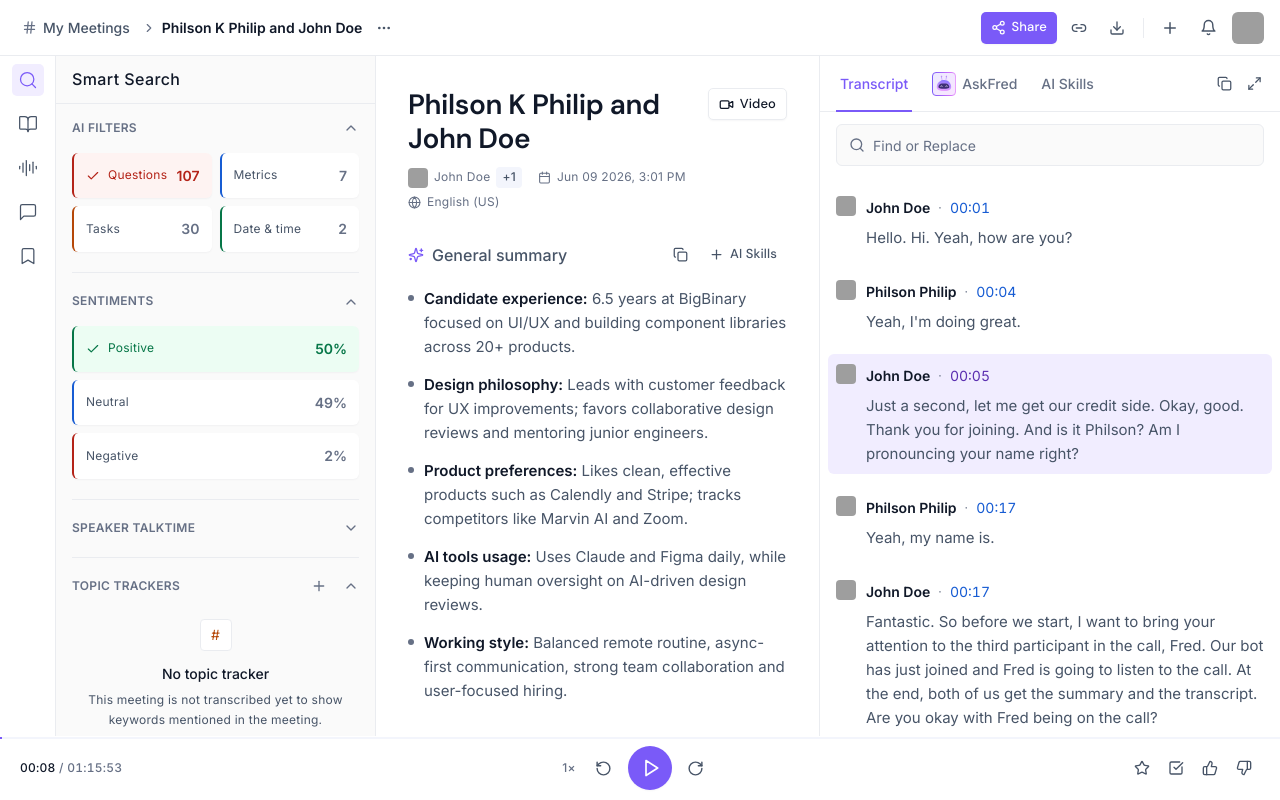
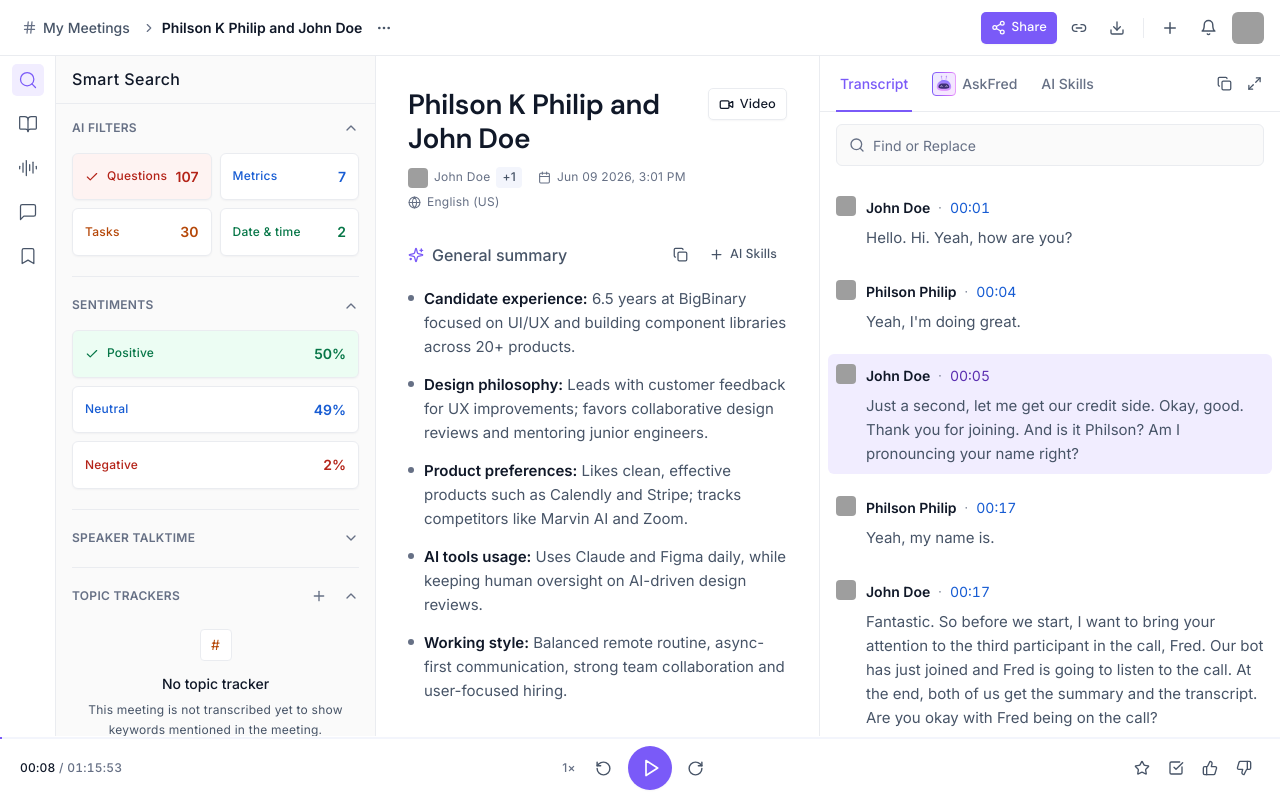
Before and after one commit to philson-philip/fireflies.ai, a React (Vite) app: page / in a window 1280 px wide. Both pictures are taken after a click on the button 27 px from the left and 80 px from the top of the page. Built offline with nearby package versions, Linux system fonts and the light colour scheme; grey boxes are pictures that could not be loaded.

Commit message:
feat: add variant support to IconButton and implement delete action for bookmarks while updating overview UI styles

```diff
--- a/src/components/meeting/CommandPanel/views/BookmarksView.jsx
+++ b/src/components/meeting/CommandPanel/views/BookmarksView.jsx
@@ -1,26 +1,32 @@
-import { Star, ThumbsUp, ThumbsDown, CheckSquare } from "lucide-react";
+import { Star, ThumbsUp, ThumbsDown, CheckSquare, Trash2 } from "lucide-react";
 import Card from "../../../ui/Card";
 import Typography from "../../../ui/Typography";
+import IconButton from "../../../ui/IconButton";
 import { cn } from "../../../../lib/utils";
 import { bookmarks } from "../../../../data/meeting";
 
 const BOOKMARK_TONES = {
-  info: { border: "border-l-[2px] border-t-0 border-b-0 border-r-0 !border-info", text: "text-info", Icon: Star },
-  success: { border: "border-l-[2px] border-t-0 border-b-0 border-r-0 !border-success", text: "text-success", Icon: ThumbsUp },
-  danger: { border: "border-l-[2px] border-t-0 border-b-0 border-r-0 !border-danger", text: "text-danger", Icon: ThumbsDown },
-  warning: { border: "border-l-[2px] border-t-0 border-b-0 border-r-0 !border-warning", text: "text-warning", Icon: CheckSquare },
+  info: { text: "text-info", Icon: Star },
+  success: { text: "text-success", Icon: ThumbsUp },
+  danger: { text: "text-danger", Icon: ThumbsDown },
+  warning: { text: "text-warning", Icon: CheckSquare },
 };
 
 const BookmarksView = ({ }) => (
   <div className="flex flex-col gap-4 p-4">
     {bookmarks.map((b) => {
-      const style = BOOKMARK_TONES[b.tone] || { border: "border-l-[2px] border-line", text: "text-ink-secondary", Icon: null };
+      const style = BOOKMARK_TONES[b.tone] || { text: "text-ink-secondary", Icon: null };
       const Icon = style.Icon;
       return (
         <Card
           key={b.id}
-          className={cn("!rounded-xl overflow-hidden flex flex-col gap-3 p-4 bg-surface shadow-subtle border-t border-r border-b border-line", style.border)}
+          className="relative group/bookmark !rounded-xl overflow-hidden flex flex-col gap-3 p-4 bg-surface shadow-subtle"
         >
+          <div className="absolute right-2 top-2 opacity-0 group-hover/bookmark:opacity-100 transition-opacity duration-200 z-10">
+            <IconButton label="Delete bookmark" side="left" variant="danger">
+              <Trash2 size={15} aria-hidden />
+            </IconButton>
+          </div>
           <div className="flex items-center justify-between">
             <div className="flex items-center gap-2">
               {Icon && <Icon size={14} className={style.text} />}
--- a/src/components/meeting/CommandPanel/views/Overview.jsx
+++ b/src/components/meeting/CommandPanel/views/Overview.jsx
@@ -17,13 +17,13 @@ const SELECTED_STYLES = {
   info: "!bg-info-soft !text-info",
 };
 
-const BORDER_STYLES = {
-  neutral: "!border-ink-muted",
-  brand: "!border-brand",
-  success: "!border-success",
-  warning: "!border-warning",
-  danger: "!border-danger",
-  info: "!border-info",
+const TEXT_STYLES = {
+  neutral: "text-ink-secondary",
+  brand: "text-brand-active",
+  success: "text-success",
+  warning: "text-warning",
+  danger: "text-danger",
+  info: "text-info",
 };
 
 const Overview = () => {
@@ -54,9 +54,9 @@ const Overview = () => {
                 interactive
                 aria-pressed={isSelected}
                 className={cn(
-                  "!rounded-md !border-0 !border-l-2 shadow-subtle flex items-center justify-between !p-3 text-left w-full",
+                  "!rounded-md shadow-subtle flex items-center justify-between !p-3 text-left w-full",
                   isSelected ? SELECTED_STYLES[f.tone] : "bg-surface",
-                  BORDER_STYLES[f.tone]
+                  TEXT_STYLES[f.tone]
                 )}
                 onClick={() => toggleFilter(f.label)}
               >
@@ -64,9 +64,9 @@ const Overview = () => {
                   {isSelected && DOT[f.tone] && (
                     <Check size={14} className={DOT[f.tone].replace("bg-", "text-")} />
                   )}
-                  <span className={cn("text-caption", !isSelected && "text-ink-secondary")}>{f.label}</span>
+                  <span className="text-caption font-medium">{f.label}</span>
                 </div>
-                <span className={cn("text-body-sm font-semibold", !isSelected && "text-ink-muted")}>{f.count}</span>
+                <span className="text-body-sm font-semibold">{f.count}</span>
               </Card>
             );
           })}
@@ -85,9 +85,9 @@ const Overview = () => {
                 interactive
                 aria-pressed={isSelected}
                 className={cn(
-                  "!rounded-md !border-0 !border-l-2 shadow-subtle flex items-center justify-between !p-3 text-left w-full",
+                  "!rounded-md shadow-subtle flex items-center justify-between !p-3 text-left w-full",
                   isSelected ? SELECTED_STYLES[s.tone] : "bg-surface",
-                  BORDER_STYLES[s.tone]
+                  TEXT_STYLES[s.tone]
                 )}
                 onClick={() => toggleSentiment(s.label)}
               >
@@ -95,9 +95,9 @@ const Overview = () => {
                   {isSelected && DOT[s.tone] && (
                     <Check size={14} className={DOT[s.tone].replace("bg-", "text-")} />
                   )}
-                  <span className={cn("text-caption", !isSelected && "text-ink-secondary")}>{s.label}</span>
+                  <span className="text-caption font-medium">{s.label}</span>
                 </div>
-                <span className={cn("text-body-sm font-semibold", !isSelected && "text-ink-muted")}>{s.value}%</span>
+                <span className="text-body-sm font-semibold">{s.value}%</span>
               </Card>
             );
           })}
--- a/src/components/ui/IconButton.jsx
+++ b/src/components/ui/IconButton.jsx
@@ -7,15 +7,20 @@ const SIZES = {
   lg: "h-10 w-10 p-2",
 };
 
-const IconButton = ({ label, shortcut, side = "auto", size = "md", active = false, className, children, ...props }) => (
+const VARIANTS = {
+  default: "text-ink-secondary hover:bg-surface-secondary hover:text-ink active:bg-surface-muted",
+  danger: "text-danger bg-danger-soft hover:opacity-80 active:opacity-70",
+};
+
+const IconButton = ({ label, shortcut, side = "auto", size = "md", variant = "default", active = false, className, children, ...props }) => (
   <Tooltip label={label} shortcut={shortcut} side={side}>
     <button
       type="button"
       aria-label={label}
       aria-pressed={active || undefined}
       className={cn(
-        "inline-flex items-center justify-center rounded-[5px] text-ink-secondary transition-colors duration-150 ease-out-soft",
-        "hover:bg-surface-secondary hover:text-ink active:bg-surface-muted",
+        "inline-flex items-center justify-center rounded-[5px] transition-colors duration-150 ease-out-soft",
+        VARIANTS[variant],
         active && "!bg-brand-soft !text-brand hover:!text-brand",
         SIZES[size],
         className
--- a/src/data/meeting.js
+++ b/src/data/meeting.js
@@ -146,7 +146,7 @@ export const comments = [
     author: "Fireflies.ai Notetaker",
     time: "00:31",
     relativeTime: "6 days",
-    content: "Venu Madhav invited Fireflies.ai here to record & take notes. By continuing, you agree to https://fireflies.ai/privacy\nType: '/ff pause' - pause recording '/ff leave' - to stop recording View Realtime notes here: https://app.fireflies.ai/live/01KT1...",
+    content: "John Doe invited Fireflies.ai here to record & take notes. By continuing, you agree to https://fireflies.ai/privacy\nType: '/ff pause' - pause recording '/ff leave' - to stop recording View Realtime notes here: https://app.fireflies.ai/live/01KT1...",
     footer: "At the end of the call, both of us are going to get the summary of what we did, the transcript and everything.",
     avatar: "F",
     isBot: true,
```
